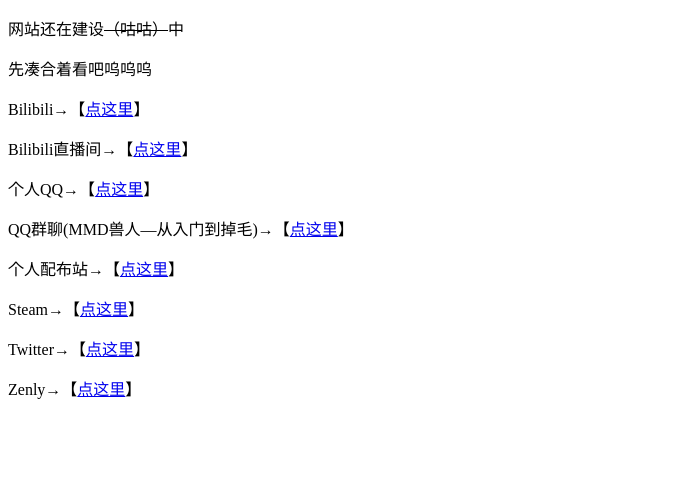
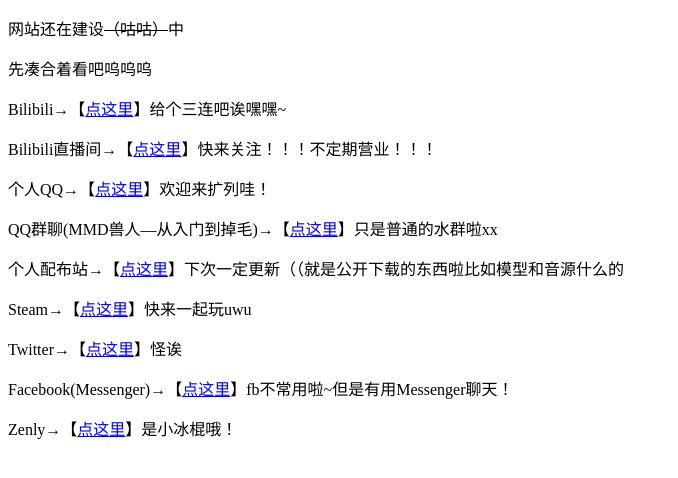
Before and after one commit to MokuneEvan/MokuneEvan.github.io, a plain HTML site: page index.html in a window 1280 px wide. Shown: the whole page, without its empty margins (0-678 px from the left). Drawn offline with Linux system fonts and the light colour scheme.

Commit message:
Update index.html

```diff
--- a/index.html
+++ b/index.html
@@ -7,13 +7,14 @@
 	<body>
 		<p>网站还在建设<strike>（咕咕）</strike>中</p>
 		<p>先凑合着看吧呜呜呜
-		<p>Bilibili→【<a href="https://space.bilibili.com/7655637">点这里</a>】
-		<p>Bilibili直播间→【<a href="https://live.bilibili.com/877904">点这里</a>】
-		<p>个人QQ→【<a href="https://qm.qq.com/cgi-bin/qm/qr?k=_Lvp_12vx-ASX5IJ5WpUbXa4qzBfJa4f&noverify=0">点这里</a>】
-		<p>QQ群聊(MMD兽人—从入门到掉毛)→【<a href="https://jq.qq.com/?_wv=1027&k=sKbQtv3T">点这里</a>】
-		<p>个人配布站→【<a href="https://dl.moku.ink/dlsite">点这里</a>】
-		<p>Steam→【<a href="https://steamcommunity.com/id/minmoku">点这里</a>】
-		<p>Twitter→【<a href="https://twitter.com/Vct_liss">点这里</a>】
-		<p>Zenly→【<a href="https://zen.ly/Vikot106">点这里</a>】
+		<p>Bilibili→【<a href="https://space.bilibili.com/7655637">点这里</a>】给个三连吧诶嘿嘿~
+		<p>Bilibili直播间→【<a href="https://live.bilibili.com/877904">点这里</a>】快来关注！！！不定期营业！！！
+		<p>个人QQ→【<a href="https://qm.qq.com/cgi-bin/qm/qr?k=_Lvp_12vx-ASX5IJ5WpUbXa4qzBfJa4f&noverify=0">点这里</a>】欢迎来扩列哇！
+		<p>QQ群聊(MMD兽人—从入门到掉毛)→【<a href="https://jq.qq.com/?_wv=1027&k=sKbQtv3T">点这里</a>】只是普通的水群啦xx
+		<p>个人配布站→【<a href="https://dl.moku.ink/dlsite">点这里</a>】下次一定更新（（就是公开下载的东西啦比如模型和音源什么的
+		<p>Steam→【<a href="https://steamcommunity.com/id/minmoku">点这里</a>】快来一起玩uwu
+		<p>Twitter→【<a href="https://twitter.com/Vct_liss">点这里</a>】怪诶
+		<p>Facebook(Messenger)→【<a href="https://twitter.com/Vct_liss">点这里</a>】fb不常用啦~但是有用Messenger聊天！
+		<p>Zenly→【<a href="https://zen.ly/Vikot106">点这里</a>】是小冰棍哦！
 	</body>
 </html>
```
